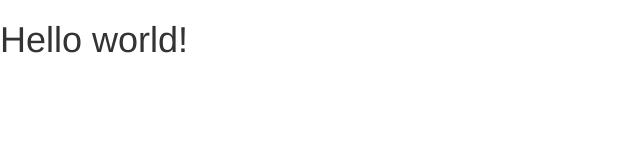
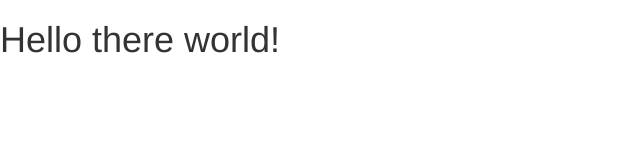
Before and after one commit to riotgibbon/WhatsOn, a plain HTML site: page WhatsOnWeb/index.html in a window 1280 px wide. Shown: the whole page, without its empty margins (0-640 px from the left). Drawn offline with nearby package versions, Linux system fonts and the light colour scheme.

Commit message:
test update pipeline with text  change

```diff
--- a/WhatsOnWeb/index.html
+++ b/WhatsOnWeb/index.html
@@ -17,7 +17,7 @@
     <![endif]-->
 </head>
 <body>
-    <h1>Hello world!</h1>
+    <h1>Hello there world!</h1>
 
     <!-- jQuery (necessary for Bootstrap's JavaScript plugins) -->
     <script src="https://ajax.googleapis.com/ajax/libs/jquery/1.11.0/jquery.min.js"></script>
```
